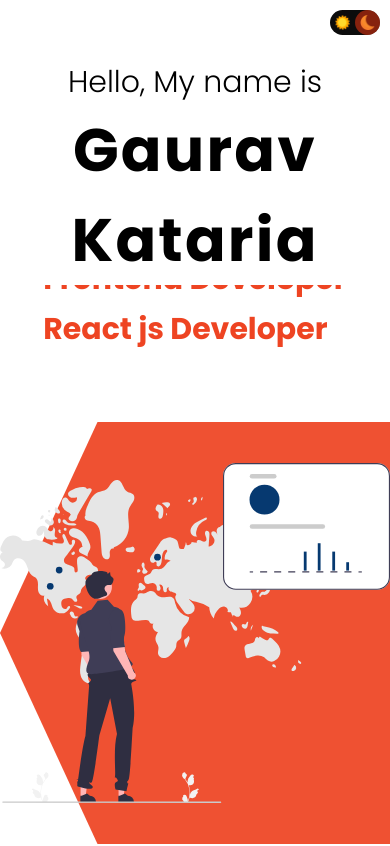
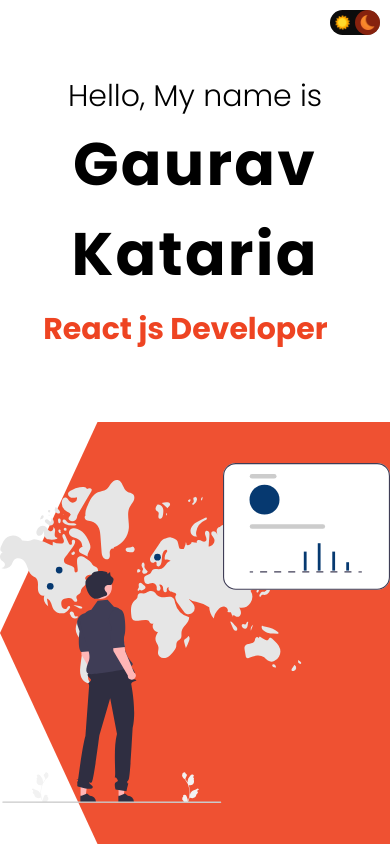
Before and after one commit to gauravkataria21/Portfolio, a React (Create React App) app: page / in a window 390 px wide. Shown: the top 846 px of the page. Built offline with nearby package versions, Linux system fonts and the light colour scheme.

Commit message:
minor change

```diff
--- a/src/components/intro/intro.css
+++ b/src/components/intro/intro.css
@@ -112,6 +112,9 @@
   .i {
     flex-direction: column;
   }
+    .i-title {
+      padding: 0px 0px;
+    }
 
   .i-left-wrapper {
 
```
